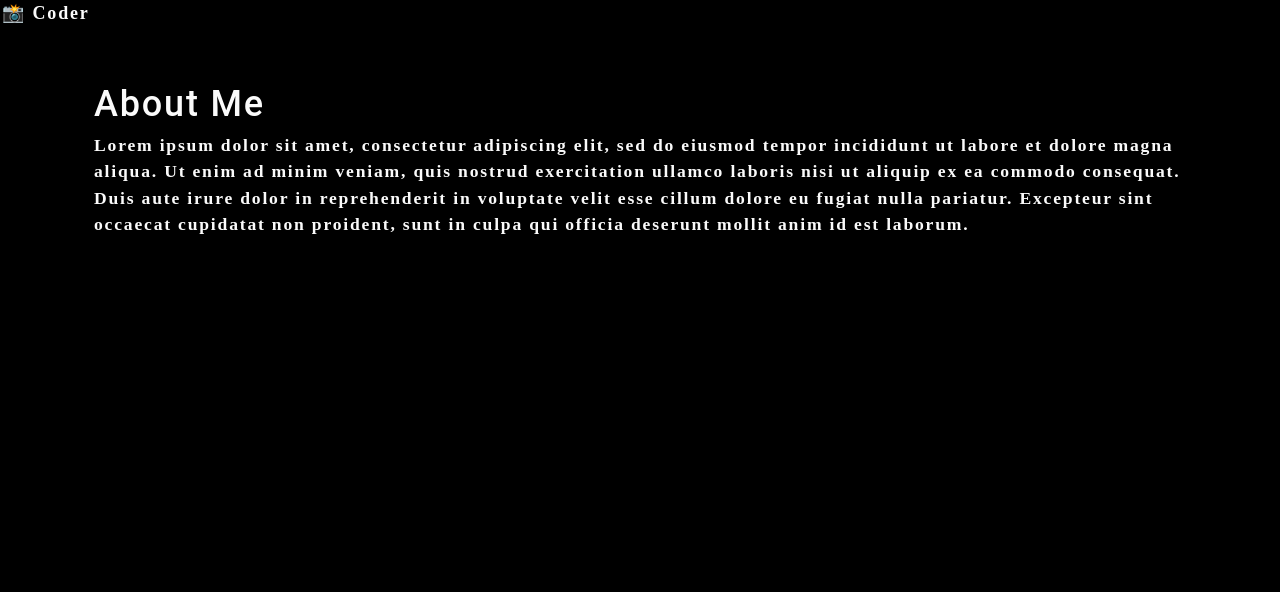
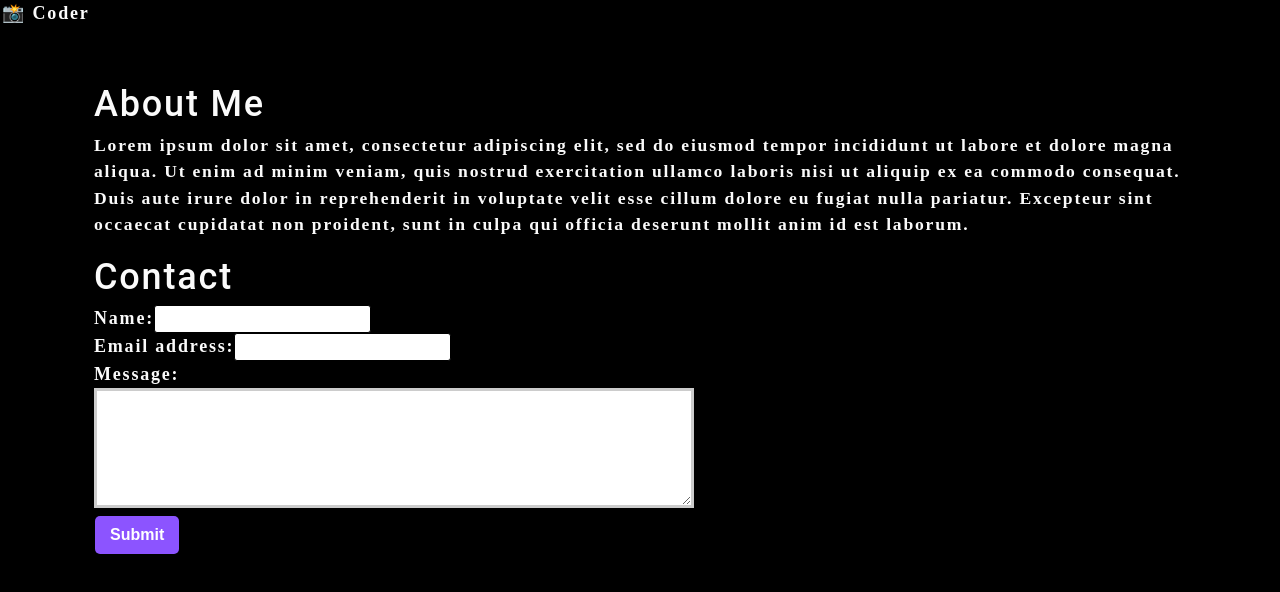
Before and after one commit to fdogarro/react-port, a React (Create React App) app: page / in a window 1280 px wide. Shown: the top 592 px of the page. Built offline with nearby package versions, Linux system fonts and the light colour scheme.

Commit message:
added form and validations for contact page

```diff
--- a/src/App.js
+++ b/src/App.js
@@ -1,6 +1,7 @@
 import React from 'react';
 import Header from './components/Header';
 import About from './pages/About';
+import Contact from './pages/Contact';
 
 const App = () => {
   return (
@@ -8,6 +9,7 @@
       <Header />
       <main>
         <About></About>
+        <Contact></Contact>
       </main>
 
     </div>
--- a/src/pages/Contact.js
+++ b/src/pages/Contact.js
@@ -0,0 +1,84 @@
+import React, { useState } from 'react';
+import { validateEmail } from '../utils/helpers';
+
+const Contact = () => {
+    const [formState, setFormState] = useState({ name: '', email: '', message: '' });
+    const { name, email, message } = formState;
+
+    const [errorMessage, setErrorMessage] = useState('');
+
+    const handleChange = (e) => {
+        if (e.target.name === 'email') {
+            const isValid = validateEmail(e.target.value);
+            console.log(isValid);
+            if (!isValid) {
+                setErrorMessage('Your email is invalid.');
+              } else {
+                setErrorMessage('');
+              }
+        }else {
+            if (!e.target.value.length) {
+              setErrorMessage(`${e.target.name} is required.`);
+            } else {
+              setErrorMessage('');
+            }
+        }
+        if (!errorMessage) {
+            setFormState({ ...formState, [e.target.name]: e.target.value });
+        }
+
+    };
+
+    const handleSubmit = (e) => {
+        e.preventDefault();
+        //change to ternary
+        if(!errorMessage){
+            console.log("Form Submitted", formState);
+        }
+    };
+
+    return(
+    <section>
+        <h1 data-testid="contact">Contact</h1>
+        <form id="contact-form" onSubmit={handleSubmit}>
+            <div>
+                <label htmlFor="name">Name:</label>
+                <input
+                    type="text"
+                    name="name"
+                    defaultValue={name}
+                    onBlur={handleChange}
+                />
+                </div>
+                <div>
+                <label htmlFor="email">Email address:</label>
+                <input
+                    type="email"
+                    name="email"
+                    defaultValue={email}
+                    onBlur={handleChange}
+                />
+                </div>
+                <div>
+                <label htmlFor="message">Message:</label>
+                <textarea
+                    name="message"
+                    rows="5"
+                    defaultValue={message}
+                    onBlur={handleChange}
+                />
+
+                {errorMessage && (
+                <div>
+                    <p className="error-text">{errorMessage}</p>
+                </div>
+                )}
+               </div>
+            <button data-testid="submit" type="submit" onSubmit={handleSubmit}>Submit</button>
+        </form>
+    </section>
+
+    );
+};
+
+export default Contact;
--- /dev/null
+++ b/src/utils/helpers.js
@@ -0,0 +1,11 @@
+export function capitalizeFirstLetter(string) {
+  if(string){
+    return string.charAt(0).toUpperCase() + string.slice(1);
+  }
+
+}
+
+export function validateEmail(email) {
+  var re = /^(([^<>()[\]\\.,;:\s@"]+(\.[^<>()[\]\\.,;:\s@"]+)*)|(".+"))@((\[[0-9]{1,3}\.[0-9]{1,3}\.[0-9]{1,3}\.[0-9]{1,3}\])|(([a-zA-Z\-0-9]+\.)+[a-zA-Z]{2,}))$/;
+  return re.test(String(email).toLowerCase());
+}
```
Also changed, not shown: src/pages/Portfolio.js (+10 -0 lines).
